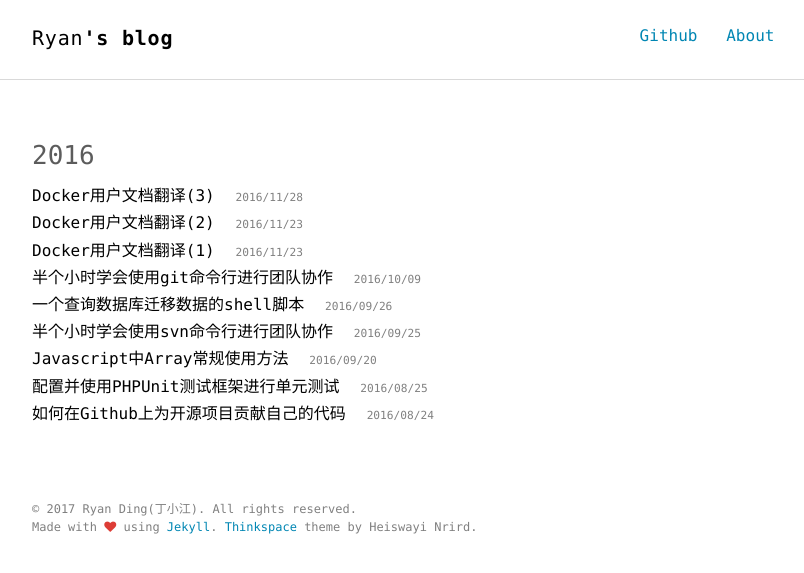
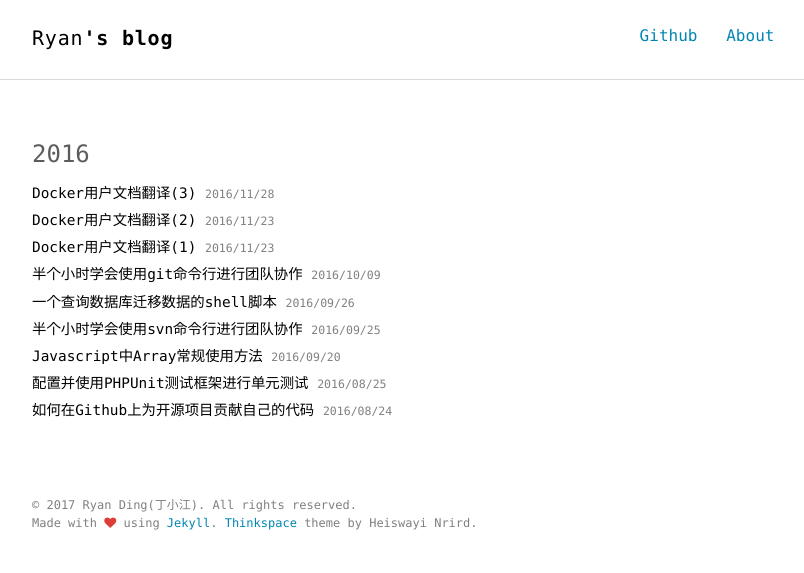
Before and after one commit to engineer-dahe/dahe.github.io, a Jekyll site: the page built from index.html, in a window 1280 px wide. Shown: the top 573 px of the page, without its empty margins (232-1036 px from the left). Built offline with Jekyll 4.4.1, drawn with Linux system fonts in a browser that asks for light colours.

Commit message:
博客样式修改

```diff
--- a/assets/scss/_layout.scss
+++ b/assets/scss/_layout.scss
@@ -150,14 +150,13 @@ hr {
   .article-title {
     display: inline-block;
     width: 85%;
-    font-size: 1em;
+    font-size: 0.9em;
     /**border-bottom: 1px dashed lighten($light-gray-color, 10%);*/
   }
 
   .article-date {
-    font-size: 0.7em;
+    font-size: 0.8em;
     color: gray;
-    margin-left: 1em;
   }
 
   .date-label {
--- a/index.html
+++ b/index.html
@@ -9,12 +9,12 @@ title: Home
   <div class="container">
     {% for post in site.posts %}
       {% unless post.next %}
-        <h2 class="category-title">{{ post.date | date: '%Y' }}</h2>
+        <h3 class="category-title">{{ post.date | date: '%Y' }}</h3>
       {% else %}
         {% capture year %}{{ post.date | date: '%Y' }}{% endcapture %}
         {% capture nyear %}{{ post.next.date | date: '%Y' }}{% endcapture %}
         {% if year != nyear %}
-          <h2 class="category-title">{{ post.date | date: '%Y' }}</h2>
+          <h3 class="category-title">{{ post.date | date: '%Y' }}</h3>
         {% endif %}
       {% endunless %}
       <article class="post-item">
```
